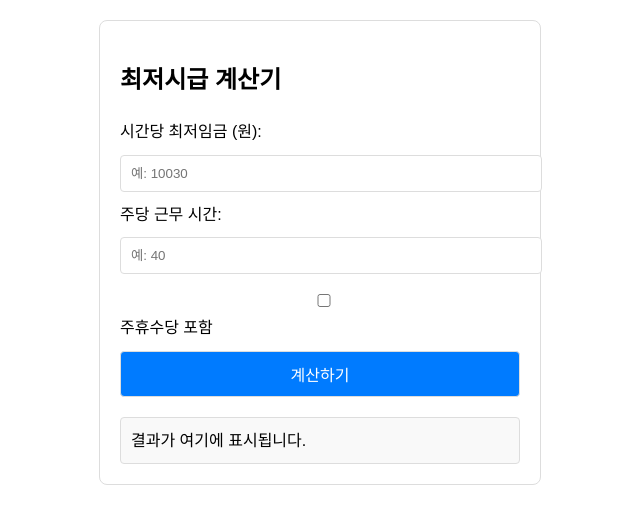
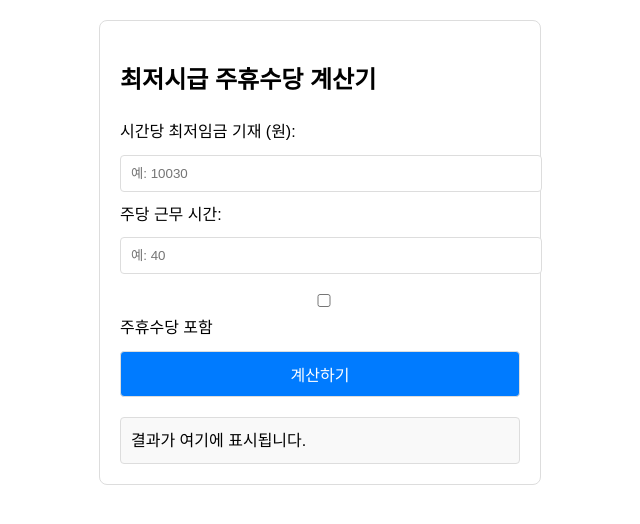
Before and after one commit to hyun-cmd/minimum-wage-calculator, a plain HTML site: page index.html in a window 1280 px wide. Shown: the whole page, without its empty margins (320-960 px from the left). Drawn offline with Linux system fonts and the light colour scheme.

Commit message:
index.html

```diff
--- a/index.html
+++ b/index.html
@@ -3,7 +3,7 @@
 <head>
     <meta charset="UTF-8">
     <meta name="viewport" content="width=device-width, initial-scale=1.0">
-    <title>최저시급 계산기</title>
+    <title>최저시급 주휴수당 계산기</title>
     <style>
         body {
             font-family: Arial, sans-serif;
@@ -49,8 +49,8 @@
 </head>
 <body>
     <div class="calculator">
-        <h2>최저시급 계산기</h2>
-        <label for="hourlyWage">시간당 최저임금 (원):</label>
+        <h2>최저시급 주휴수당 계산기</h2>
+        <label for="hourlyWage">시간당 최저임금 기재 (원):</label>
         <input type="number" id="hourlyWage" placeholder="예: 10030">
 
         <label for="weeklyHours">주당 근무 시간:</label>
```
